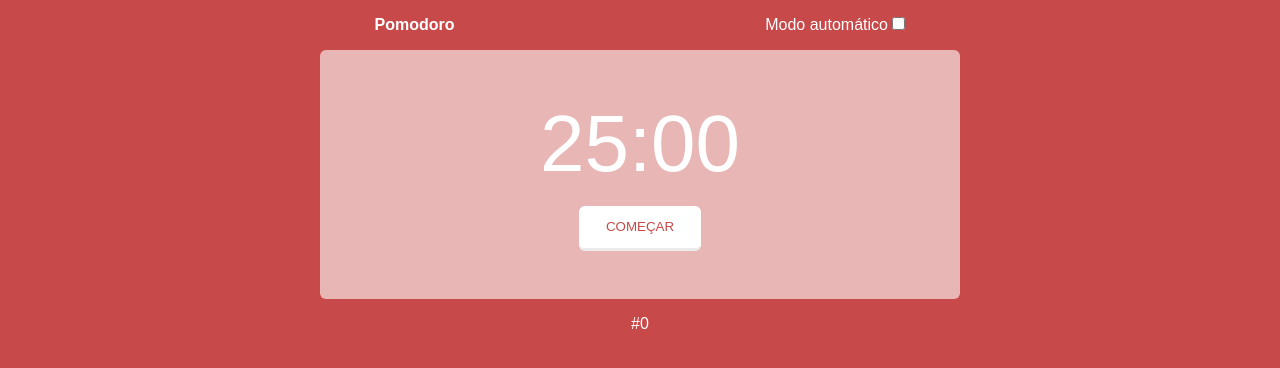
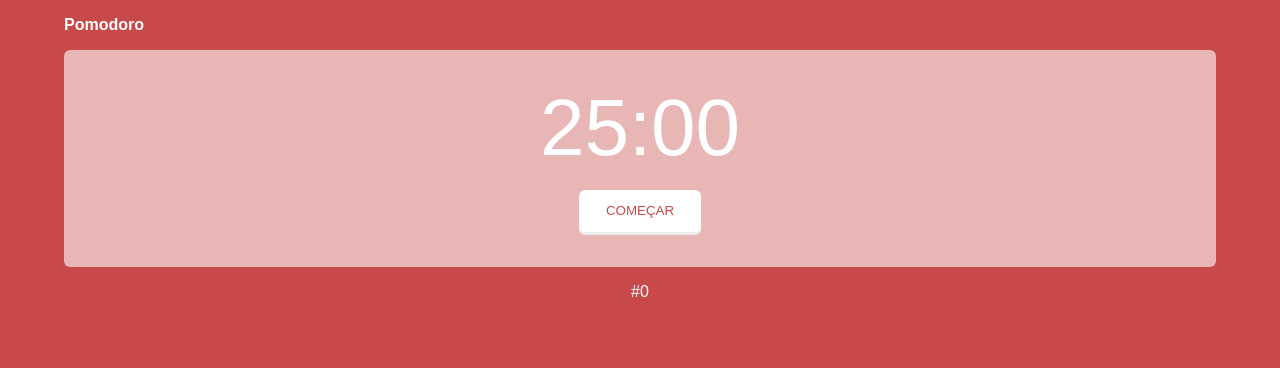
Before and after one commit to Anderson-S-Santos/pomodoro-code, a plain HTML site: page index.html in a window 1280 px wide. Drawn offline with Linux system fonts and the light colour scheme.

Commit message:
Revert "Adicionar avisos sonoros para cada ínicio e fim. Ativar função de ir no automático para a próxima etapa do pomodoro"
This reverts commit 4d71cd0b02bc5e420425824cc8f41b9e73b19af2.

```diff
--- a/css/style.css
+++ b/css/style.css
@@ -11,23 +11,18 @@ body {
     padding: 0;
 }
 
-header {
-    display: flex;
-    justify-content: space-evenly;
-    align-items: center;
-    margin: 1em 5vw;
-}
-
 .titulo {
     font-size: 1em;
     text-align: left;
+    margin-bottom: 1em;
+    margin: 1em 0 1em 5vw;
 }
 
 .caixaCronometro {
     background: rgba(255, 255, 255, 0.6);
-    width: 50vw;
-    padding: 3em 0;
-    margin: 0 25vw;
+    width: 90vw;
+    padding: 2em 0;
+    margin: 0 5vw;
     border-radius: 6px;
 }
 
--- a/index.html
+++ b/index.html
@@ -1,6 +1,5 @@
 <!DOCTYPE html>
 <html lang="en">
-
 <head>
     <meta charset="UTF-8">
     <meta http-equiv="X-UA-Compatible" content="IE=edge">
@@ -9,12 +8,8 @@
 
     <link rel="stylesheet" href="css/style.css">
 </head>
-
 <body>
-    <header>
-        <h1 class="titulo">Pomodoro</h1>
-        <label for="modoAutomatico"> Modo automático <input type="checkbox" id="modoAutomatico"></label>
-    </header>
+    <h1 class="titulo">Pomodoro</h1>
 
     <div class="caixaCronometro">
         <p class="cronometro" id="cronometro">25:00</p>
@@ -26,5 +21,4 @@
 
     <script src="js/main.js"></script>
 </body>
-
 </html>
--- a/js/main.js
+++ b/js/main.js
@@ -1,10 +1,9 @@
-const milissegundosPomodoro = 1500000 // Usando 4 segundos para teste. Tempo oficial -> 25x60x1000
-const milissegundosIntervaloCurto = 300000 // Intervalo de 5min = 300000 milissegundos
+const milissegundosPomodoro = 4000 // Usando 4 segundos para teste. Tempo oficial -> 25x60x1000
+const milissegundosIntervaloCurto = 4000 // Intervalo de 5min = 300000 milissegundos
 const milissegundosIntervaloLongo = 900000
 const disparador = document.querySelector('#disparador')
 const cronometro = document.querySelector('#cronometro')
 const marcador = document.querySelector("#marcadorDePomodoros")
-const modoAutomatico = document.querySelector('#modoAutomatico')
 const tamanhoDoCiclo = 4
 let milissegundosRestantes = 0
 let contador
@@ -16,9 +15,7 @@ const audioInicioIntervalo = new Audio("../audio/audio_inicioIntervalo.ogg")
 const audioFimIntervalo = new Audio("../audio/audio_fimIntervalo.ogg")
 
 
-disparador.addEventListener('click', disparaContador)
-
-function disparaContador() {
+disparador.addEventListener('click', () => {
     console.log('Disparador ativado!')
 
     if (disparador.textContent == "Pausar") {
@@ -47,7 +44,9 @@ function disparaContador() {
         disparador.textContent = "Pausar"
         contador = setInterval('contadorDeSegundos()', 1000);
     }
-}
+
+
+})
 
 function contadorDeSegundos() {
 
@@ -74,10 +73,6 @@ function contadorDeSegundos() {
             disparador.style.color = "#C84949"
         }
 
-        if(modoAutomatico.checked) {
-            setTimeout(disparaContador, 3000)
-        }
-
         clearInterval(contador)
     } else {
         cronometro.textContent = formatarTempo(milissegundosRestantes / 1000)
```
Also changed, not shown: 1 other file.
